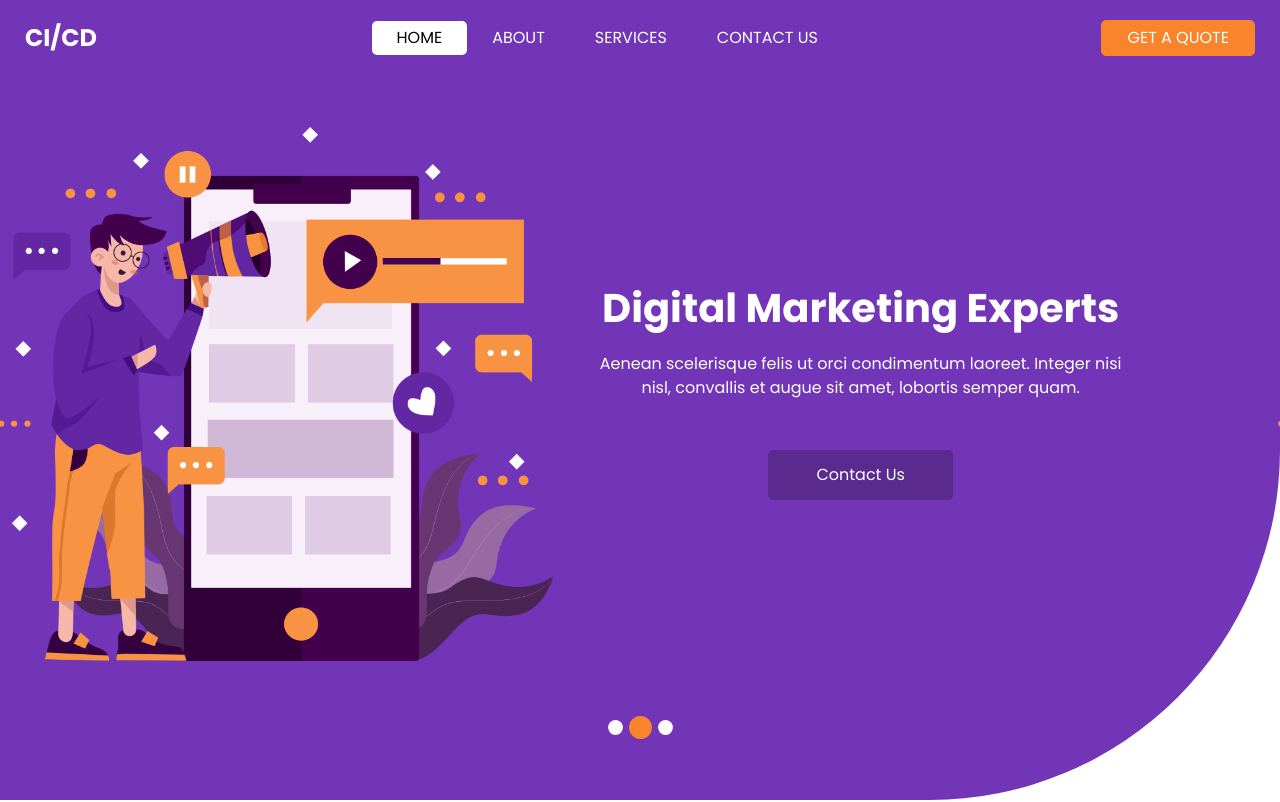
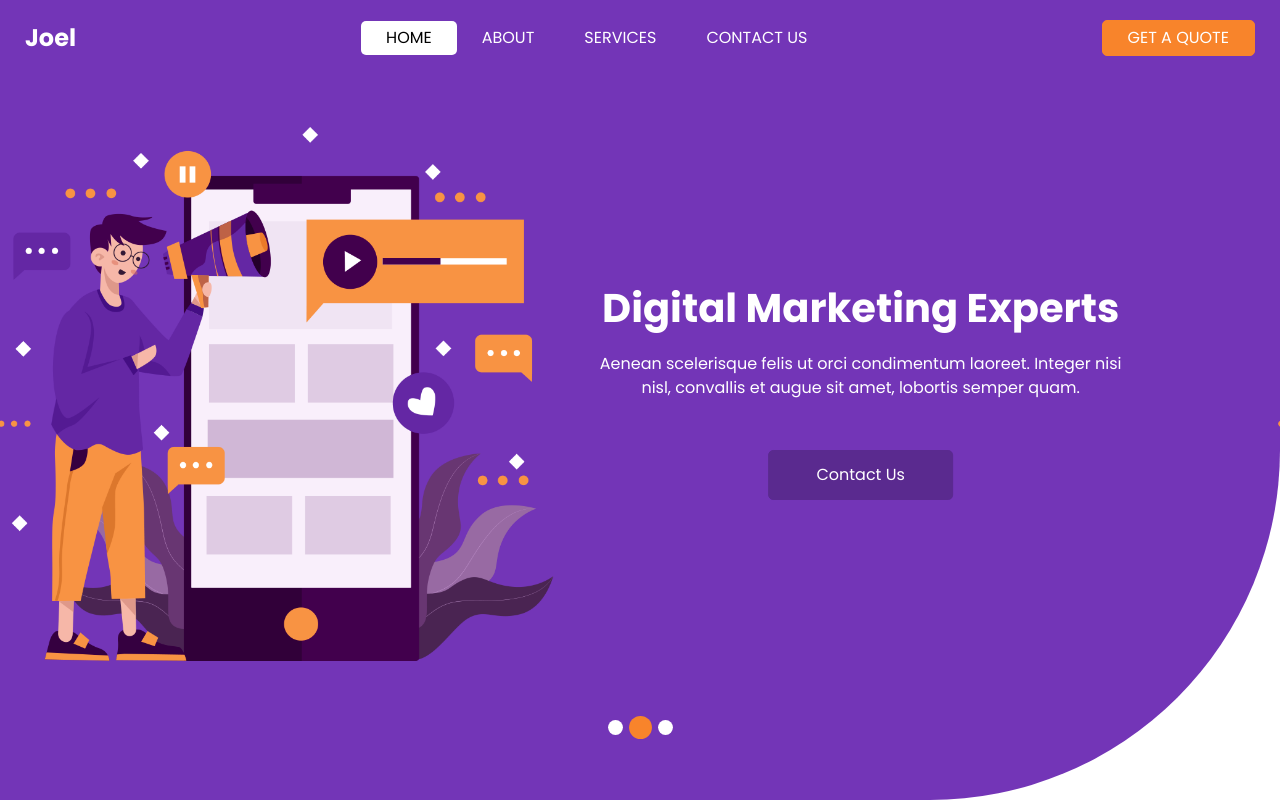
Before and after one commit to JoelThomas20/DevOps-Configuration-Test, a plain HTML site: page index.html in a window 1280 px wide. Shown: the top 802 px of the page. Drawn offline with nearby package versions, Linux system fonts and the light colour scheme; some packages are replaced by stand-ins of ours.

Commit message:
Update index.html

```diff
--- a/index.html
+++ b/index.html
@@ -37,7 +37,7 @@
         <nav class="navbar navbar-expand-lg custom_nav-container ">
           <a class="navbar-brand" href="index.html">
             <span>
-              CI/CD
+              Joel
             </span>
           </a>
 
```
